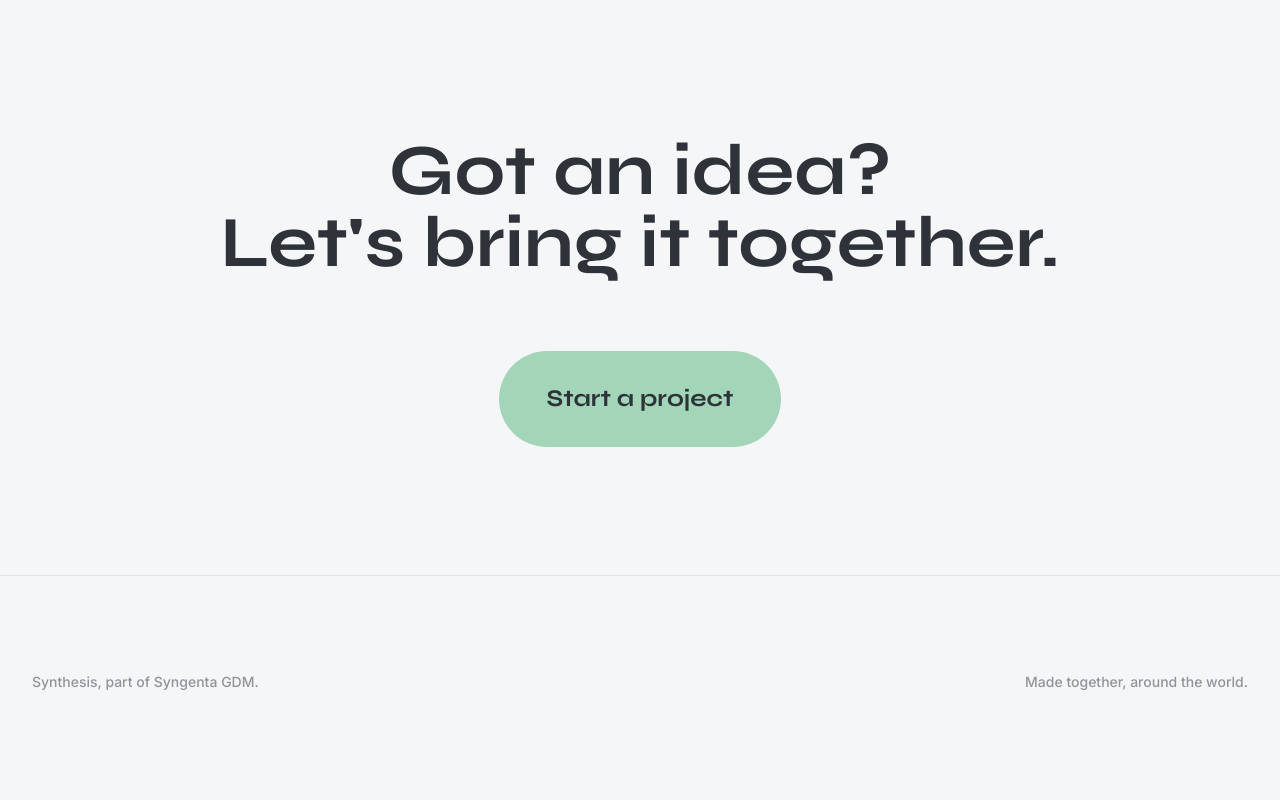
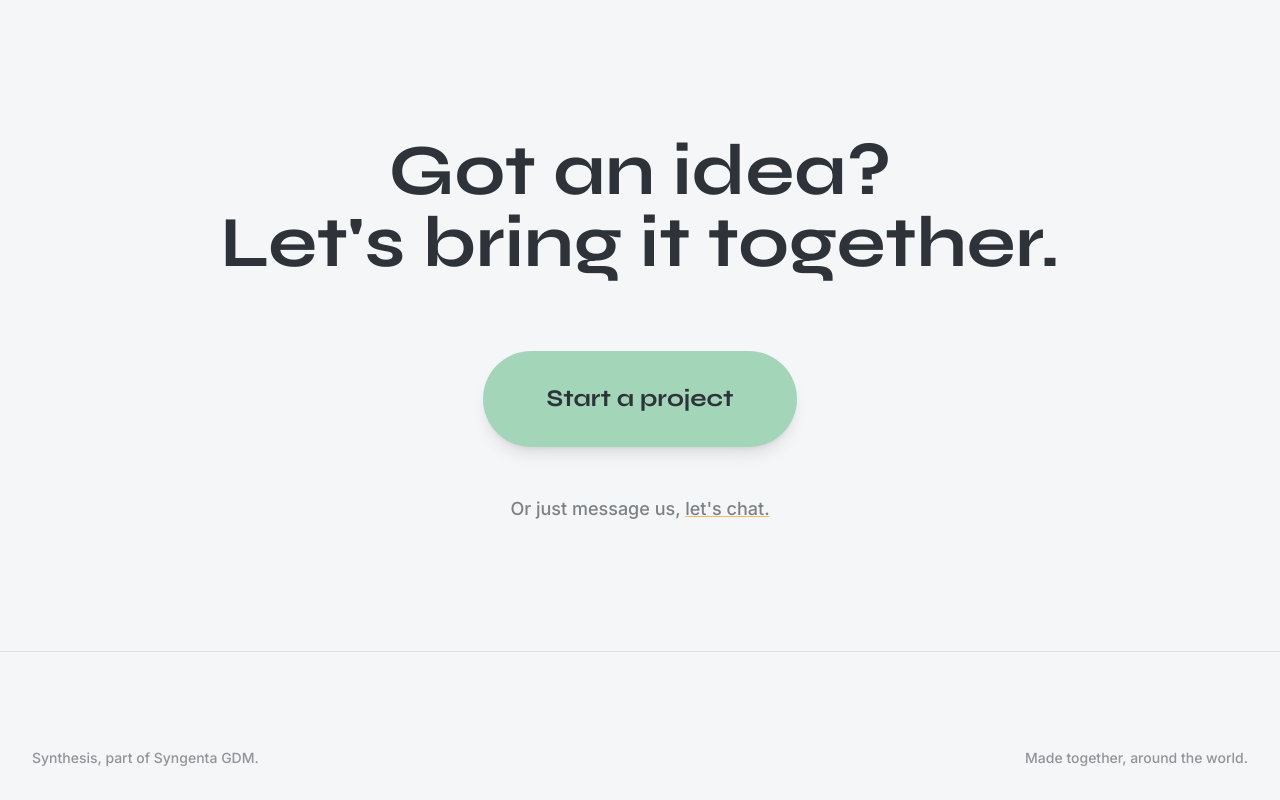
Before and after one commit to ratatoskodessa-boop/synthesis-portfolio, a Next.js app: page / in a window 1280 px wide. Shown: the part 6230-7030 px from the top of the page. Before the commit the page ends 6954 px from the top, so only its background shows below. Built offline with nearby package versions, Linux system fonts and the light colour scheme.

Commit message:
Update page.tsx

```diff
--- a/app/page.tsx
+++ b/app/page.tsx
@@ -1,6 +1,6 @@
 'use client';
 
-import { motion, useScroll, useTransform, useSpring } from 'framer-motion';
+import { motion, useScroll, useTransform, useSpring, useMotionTemplate } from 'framer-motion';
 import { useState, useRef, useEffect } from 'react';
 
 // --- КОМПОНЕНТ: Header ---
@@ -339,14 +339,54 @@ function Team() {
 
 // --- КОМПОНЕНТ: CTA & Footer ---
 function CTAAndFooter() {
+  const btnRef = useRef<HTMLButtonElement>(null);
+
+  // Пружинна анімація створює ефект в'язкості (води), яка злегка "відстає" від курсора
+  const mouseX = useSpring(0, { stiffness: 40, damping: 15 });
+  const mouseY = useSpring(0, { stiffness: 40, damping: 15 });
+
+  const handleMouseMove = (e: any) => {
+    if (!btnRef.current) return;
+    const rect = btnRef.current.getBoundingClientRect();
+    // Вираховуємо позицію курсора відносно самої кнопки
+    mouseX.set(e.clientX - rect.left);
+    mouseY.set(e.clientY - rect.top);
+  };
+
   return (
     <>
       <section id="contacts" className="py-32 px-8 flex flex-col items-center justify-center text-center">
         <h2 className="font-syne text-5xl md:text-7xl font-bold mb-6">Got an idea? <br/> Let's bring it together.</h2>
-        <motion.button whileHover="hover" variants={{ hover: { borderRadius: ["20%", "40% 60% 70% 30%", "30% 70% 50% 50%", "50%"] } }} transition={{ duration: 1, repeat: Infinity, repeatType: "mirror" }} style={{ borderRadius: "50rem" }} className="relative mt-12 group px-12 py-8 bg-mint text-foreground font-syne font-bold text-2xl cursor-pointer">
-          <span className="relative z-10 group-hover:scale-110 transition-transform inline-block">Start a project</span>
+
+        <motion.button
+          ref={btnRef}
+          onMouseMove={handleMouseMove}
+          onMouseLeave={() => {
+            // Коли курсор йде, плавно повертаємо "воду" в центр кнопки
+            if(btnRef.current){
+              mouseX.set(btnRef.current.offsetWidth / 2);
+              mouseY.set(btnRef.current.offsetHeight / 2);
+            }
+          }}
+          whileHover={{ scale: 1.05 }}
+          whileTap={{ scale: 0.95 }}
+          className="relative mt-12 overflow-hidden px-16 py-8 rounded-full bg-mint text-foreground font-syne font-bold text-2xl cursor-pointer shadow-lg transition-shadow hover:shadow-mint/50 group"
+        >
+          {/* "Водяний" відблиск, що рухається за курсором */}
+          <motion.div
+            className="absolute inset-0 z-0 opacity-0 group-hover:opacity-100 transition-opacity duration-500 mix-blend-screen"
+            style={{
+              background: useMotionTemplate`radial-gradient(120px circle at ${mouseX}px ${mouseY}px, rgba(255, 255, 255, 0.9), transparent 100%)`,
+            }}
+          />
+          <span className="relative z-10 pointer-events-none text-foreground">Start a project</span>
         </motion.button>
+
+        <p className="mt-12 text-foreground/60 font-medium text-lg">
+          Or just message us, <a href="#" className="underline decoration-amber hover:text-amber transition-colors">let's chat.</a>
+        </p>
       </section>
+
       <footer className="bg-background pt-24 pb-8 px-8 border-t border-foreground/10">
         <div className="max-w-7xl mx-auto flex flex-col md:flex-row justify-between items-center text-sm font-medium text-foreground/50 group">
           <p className="group-hover:text-foreground transition-colors duration-500">Synthesis, part of Syngenta GDM.</p>
```
